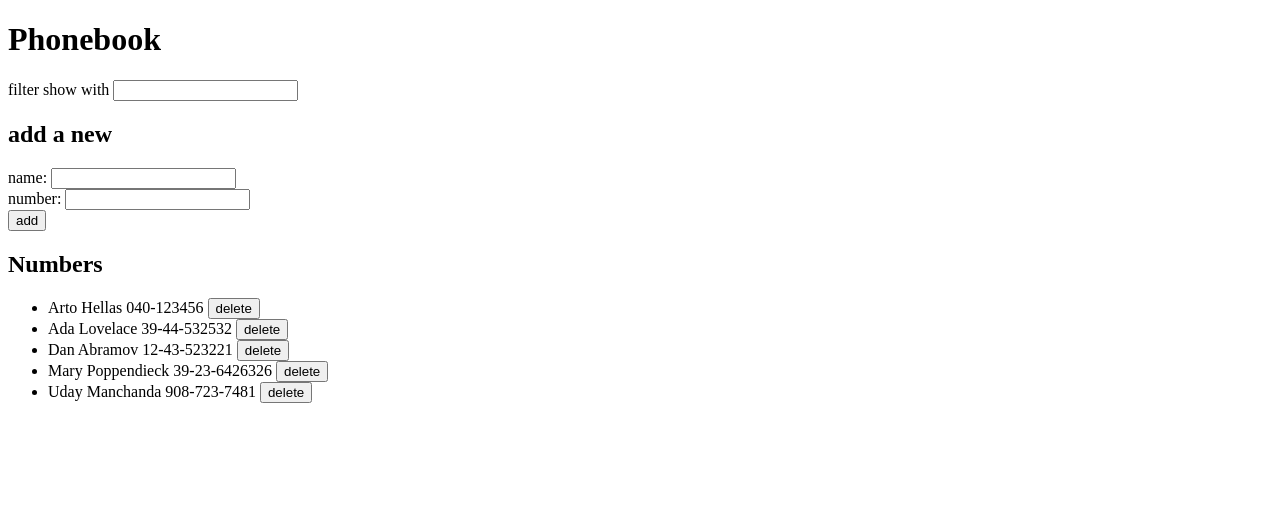
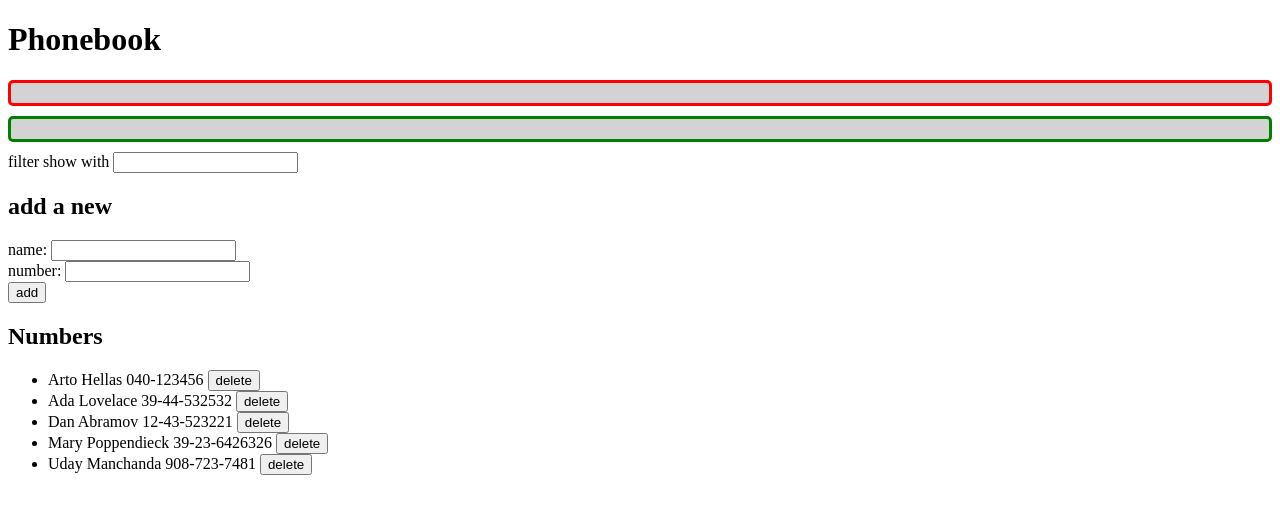
Before and after one commit to umanchanda/full-stack-open-2020, a React (Create React App) app in the folder part2/phonebook/: page / in a window 1280 px wide. Shown: the top 514 px of the page. Built offline with nearby package versions, Linux system fonts and the light colour scheme; data requests are answered from the project's data file.

Commit message:
finished exercises 2.19-2.20

```diff
--- a/part2/phonebook/src/App.js
+++ b/part2/phonebook/src/App.js
@@ -1,5 +1,7 @@
 import React, { useState, useEffect } from 'react';
 import Person from './components/Person'
+import ErrorMessage from './components/ErrorMessage'
+import SuccessMessage from './components/SuccessMessage'
 import personService from './services/persons'
 
 const App = () => {
@@ -8,6 +10,8 @@ const App = () => {
   const [ newName, setNewName ] = useState('')
   const [ newNumber, setNewNumber ] = useState('')
   const [ filter, setFilter ] = useState('')
+  const [ message, setMessage ] = useState('')
+  const [ errorMessage, setErrorMessage ] = useState('')
 
   useEffect(() => {
     personService
@@ -35,6 +39,10 @@ const App = () => {
           .update(id, { ...person, number: newNumber })
           .then(response => {
             setPersons(persons.map(person => person.id !== id ? person : response.data))
+            setMessage(`Modified ${newName}`);
+          })
+          .catch((error) => {
+            setErrorMessage(`Error modifying ${newName}`)
           })
       }
     } else {
@@ -42,6 +50,10 @@ const App = () => {
         .create(personObject)
         .then(response => {
           setPersons(persons.concat(response.data))
+          setMessage(`Added ${newName}`)
+        })
+        .catch((error) => {
+          setErrorMessage(`Error adding ${newName}`)
         })
     }
 
@@ -56,6 +68,10 @@ const App = () => {
           .deleteObject(id)
           .then(response => {
             setPersons(persons.filter(person => person.id !== response.data))
+            setMessage(`Deleted ${name}`)
+          })
+          .catch((error) => {
+            setErrorMessage(`Information of ${name} has already been removed from server`)
           })
       }
     }
@@ -78,7 +94,8 @@ const App = () => {
   return (
     <div>
       <h1>Phonebook</h1>
-
+      <ErrorMessage message={errorMessage} />
+      <SuccessMessage message={message} />
       <div>filter show with <input value={filter} onChange={handleFilterChange}/></div>
 
       <h2>add a  new</h2>
--- /dev/null
+++ b/part2/phonebook/src/components/ErrorMessage.js
@@ -0,0 +1,15 @@
+import React from 'react'
+
+const ErrorMessage = ({ message }) => {
+  if (message === null) {
+    return null;
+  }
+
+  return (
+    <div className="error">
+      {message}
+    </div>
+  )
+}
+
+export default ErrorMessage
--- /dev/null
+++ b/part2/phonebook/src/components/SuccessMessage.js
@@ -0,0 +1,15 @@
+import React from 'react'
+
+const SuccessMessage = ({ message }) => {
+  if (message === null) {
+    return null;
+  }
+
+  return (
+    <div className="success">
+      {message}
+    </div>
+  )
+}
+
+export default SuccessMessage
--- /dev/null
+++ b/part2/phonebook/src/index.css
@@ -0,0 +1,19 @@
+.success {
+    color: green;
+    background: lightgrey;
+    font-size: 20px;
+    border-style: solid;
+    border-radius: 5px;
+    padding: 10px;
+    margin-bottom: 10px;
+}
+
+.error {
+    color: red;
+    background: lightgrey;
+    font-size: 20px;
+    border-style: solid;
+    border-radius: 5px;
+    padding: 10px;
+    margin-bottom: 10px;
+}
--- a/part2/phonebook/src/index.js
+++ b/part2/phonebook/src/index.js
@@ -1,5 +1,6 @@
 import React from 'react';
 import ReactDOM from 'react-dom';
 import App from './App.js'
+import './index.css'
 
 ReactDOM.render(<App />, document.getElementById('root'));
```
